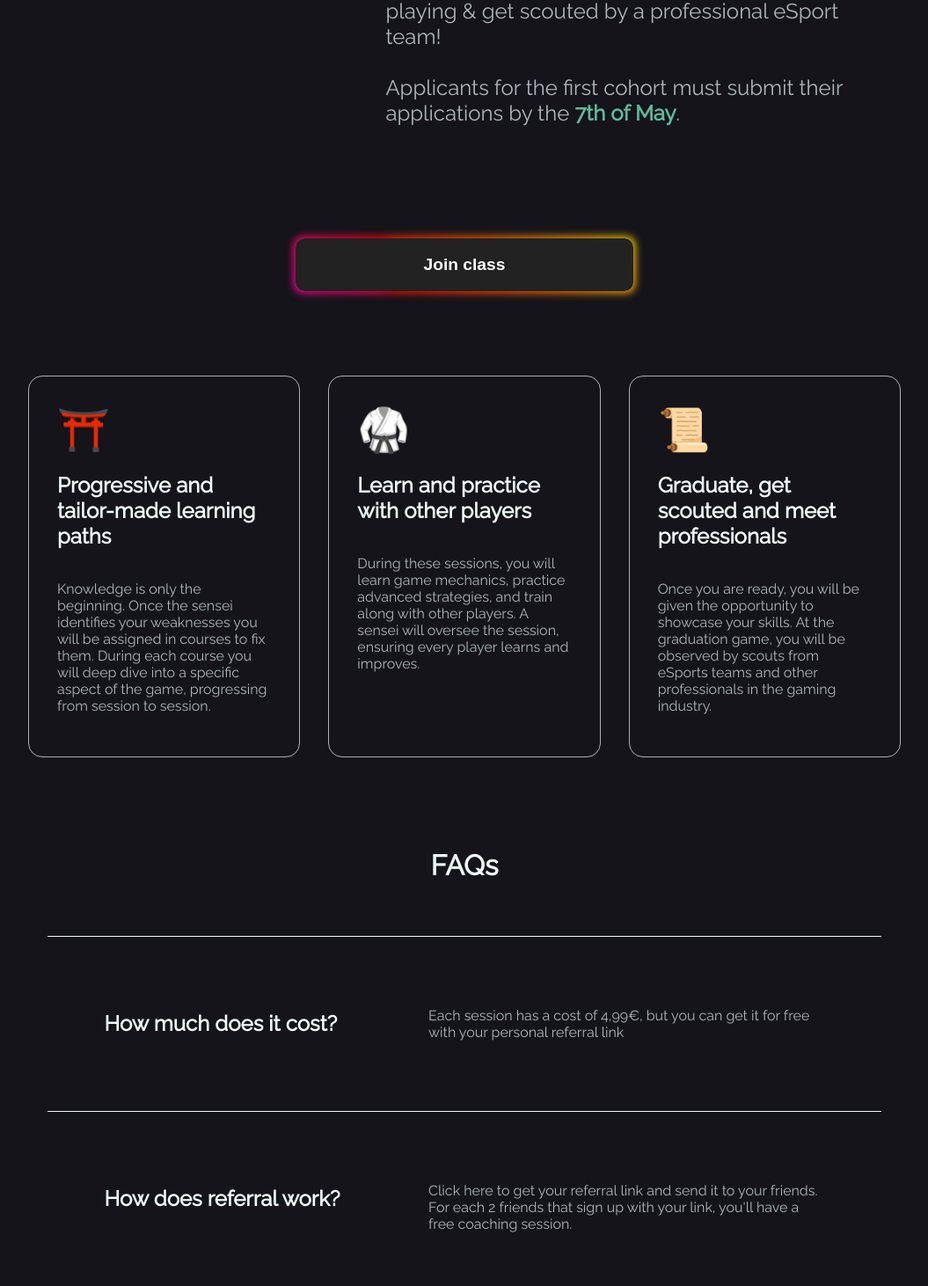
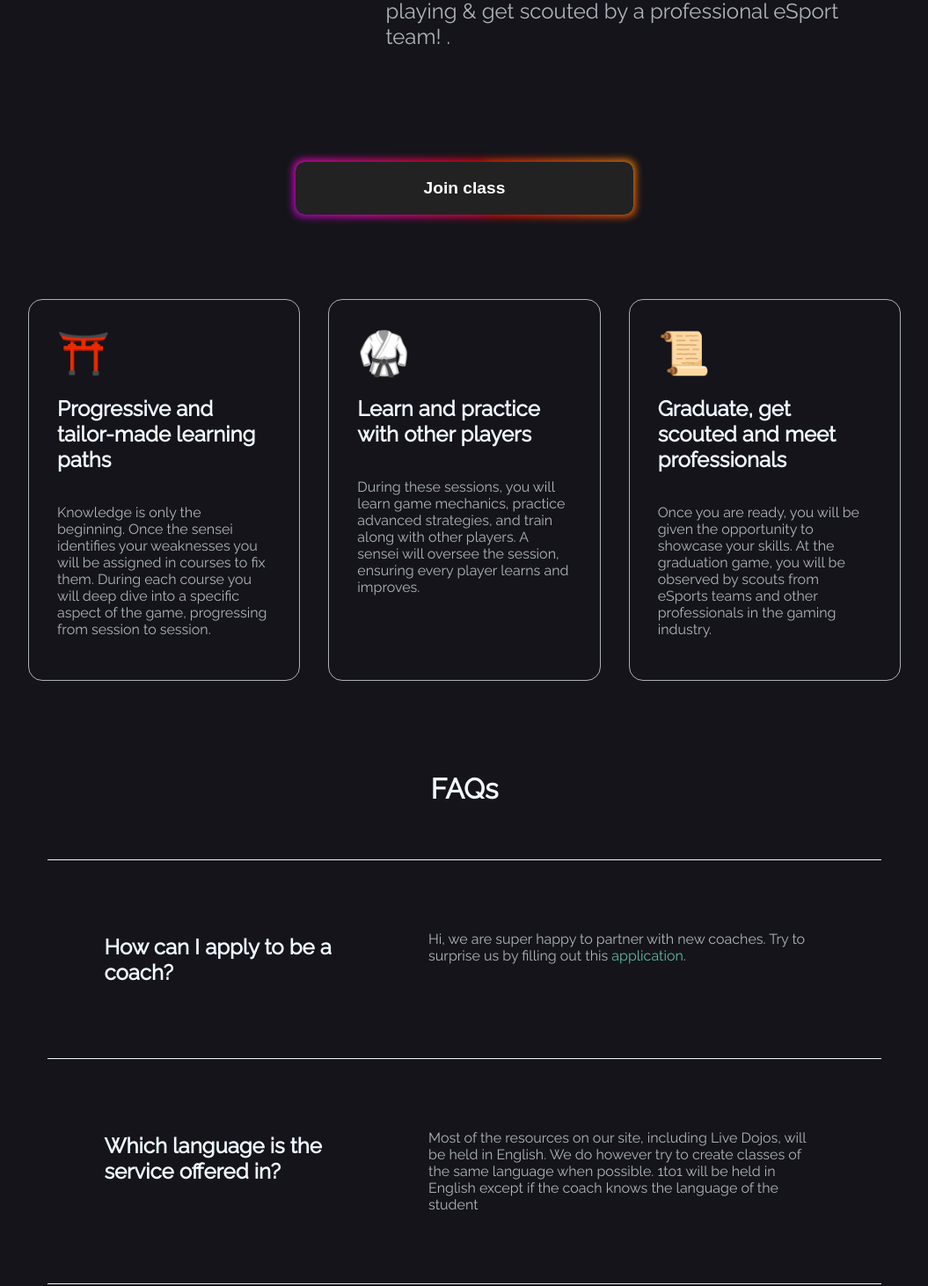
Before and after one commit to delgallo/tatami-landing, a React (Create React App) app: page / in a window 1280 px wide. Shown: the part 1228-2690 px from the top of the page at 88% size, without its empty margins (112-1167 px from the left). Built offline with nearby package versions, Linux system fonts and the light colour scheme.

Commit message:
l'ending

```diff
--- a/src/components/FAQ.js
+++ b/src/components/FAQ.js
@@ -3,42 +3,8 @@ import "../styling/feature.css"
 import Apply from "./Apply"
 
 const FAQ = () => {
-	// const QAs = [
-	// 	{
-	// 		Q: "Which games are covered by the subscription?",
-	// 		A: <>The academy is open to all <b>League of Legends</b>, <b>CS:GO</b> <b>and Valorant players</b>. But fear not, our team is moving fast, our developers are stallions, and we are partnering with more and more coaches. We already have plans in place to expand into other games! If you'd like to recommend a game for us to cover, <a href="mailto:team@tatami.gg">click here</a>.</>,
-	// 	},
-	// 	{
-	// 		Q: "When will the first cohort start?",
-	// 		A: "We are aiming to have the program up and running by early June; the exact date will be announced shortly."
-	// 	},
-	// 	{
-	// 		Q: "How can I apply to be a coach?",
-	// 		A: <>Hi, we are super happy to partner with new coaches. Try to surprise us by filling out this <a href="https://ynd1i9jcywl.typeform.com/to/HibHaWGg">application</a>.</>,
-	// 	},
-	// 	{
-	// 		Q: "Which language is the service offered in?",
-	// 		A: "Most of the resources on our site, including Live Dojos, will be held in English. We do however try to create classes of the same language when possible. 1to1 will be held in English except if the coach knows the language of the student",
-	// 	},
-	// 	{
-	// 		Q: "Will the classes be recorded?",
-	// 		A: "Yes, all classes are recorded and can be viewed as many times as you want. Tatami includes replays, additional resources, notes and tips, and next steps all in one platform.",
-	// 	},
-	// ]
 
 	const QAs = [
-		{
-			Q: "How much does it cost?",
-			A: "Each session has a cost of 4,99€, but you can get it for free with your personal referral link",
-		},
-		{
-			Q: "How does referral work?",
-			A: "Click here to get your referral link and send it to your friends. For each 2 friends that sign up with your link, you'll have a free coaching session. ",
-		},
-		{
-			Q: "Who are the coaches?",
-			A: "Our coaches are in the top 0,02% of their game.",
-		},
 		{
 			Q: "How can I apply to be a coach?",
 			A: (
@@ -53,24 +19,16 @@ const FAQ = () => {
 			),
 		},
 		{
-			Q: "Is it available in my language?",
-			A: "At the moment just in English, soon also in other languages",
+			Q: "Which language is the service offered in?",
+			A: "Most of the resources on our site, including Live Dojos, will be held in English. We do however try to create classes of the same language when possible. 1to1 will be held in English except if the coach knows the language of the student",
 		},
 		{
 			Q: "How many people are in a class?",
-			A: "It varies between 15 and 25 coach included",
-		},
-		{
-			Q: "How will the lesson be organized?",
-			A: "It depends on the type, usually half of the time is spent explaining theory and the remaining part is spent answering questions, chatting and practicing exercises",
+			A: "It varies between 15 and 25 coach included. We belive that this number provides the best experience.",
 		},
 		{
 			Q: "Will the classes be recorded?",
-			A: "Yes, all classes are recorded and can be viewed as many times as you want.",
-		},
-		{
-			Q: "Do you also offer 1 to 1 coaching?",
-			A: "Not yet, but really soon we will",
+			A: "Yes, all classes are recorded and can be viewed as many times as you want. Tatami includes replays, additional resources, notes and tips, and next steps all in one platform.",
 		},
 	]
 
--- a/src/components/Program.js
+++ b/src/components/Program.js
@@ -22,13 +22,6 @@ const Program = () => {
 					Coming soon we will also have 1 to 1 coaching and an
 					official graduation with the chance of playing & get scouted
 					by a professional eSport team!
-					<br />
-					<br />
-					Applicants for the first cohort must submit their
-					applications by the{" "}
-					<span style={{ color: "aquamarine", fontWeight: "bold" }}>
-						7th of May
-					</span>
 					.
 				</p>
 			</div>
--- a/src/pages/Session.js
+++ b/src/pages/Session.js
@@ -3,6 +3,7 @@ import Navbar from "../components/Navbar"
 import "../styling/session.css"
 import "../styling/FAQ.css"
 import Bottombar from "../components/Bottombar"
+import { useEffect } from "react"
 
 const Session = () => {
 	const convertTZ = (date, tzString) => {
@@ -13,6 +14,10 @@ const Session = () => {
 			)
 		)
 	}
+
+    useEffect(() => {
+        window.scrollTo(0, 0);
+    }, [])
 
 	const userTimezone = Intl.DateTimeFormat().resolvedOptions().timeZone
 	const hisDate = convertTZ("2022/05/06 6:30:00 +0100", userTimezone)
```
